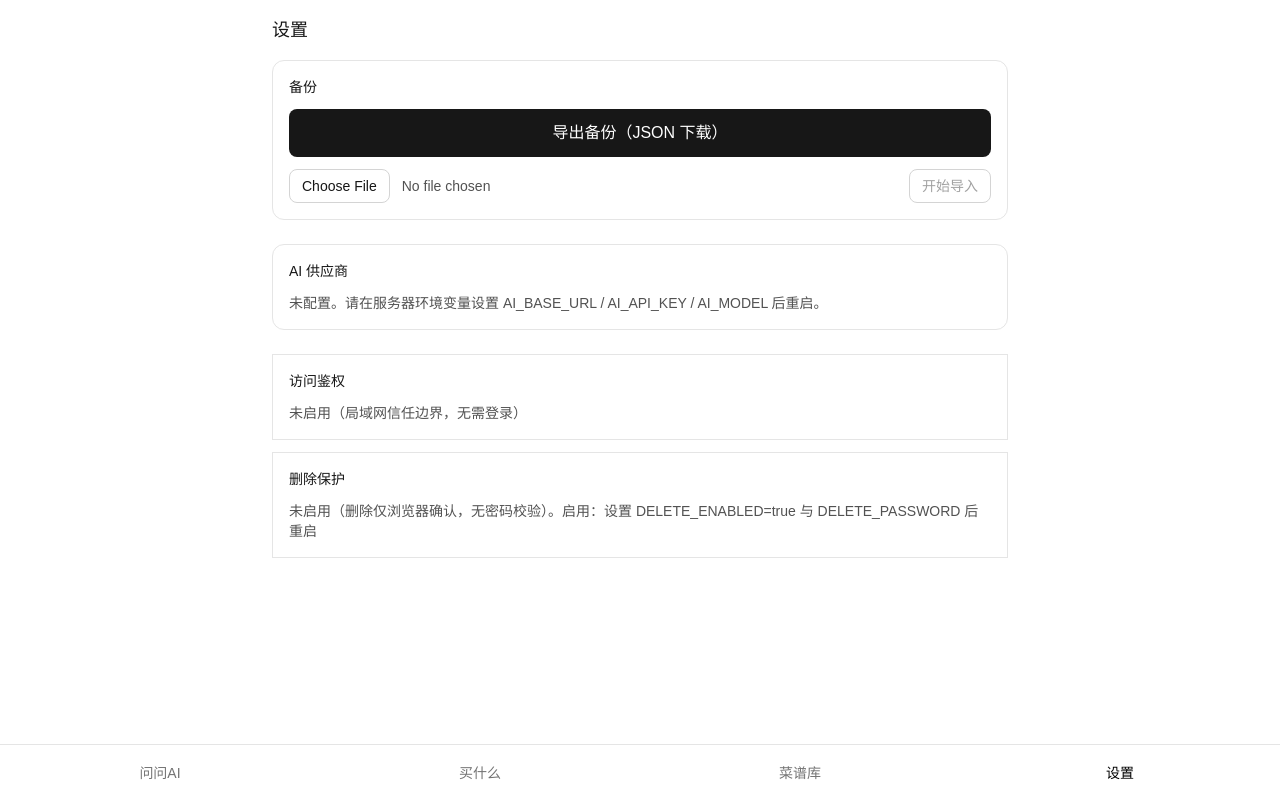
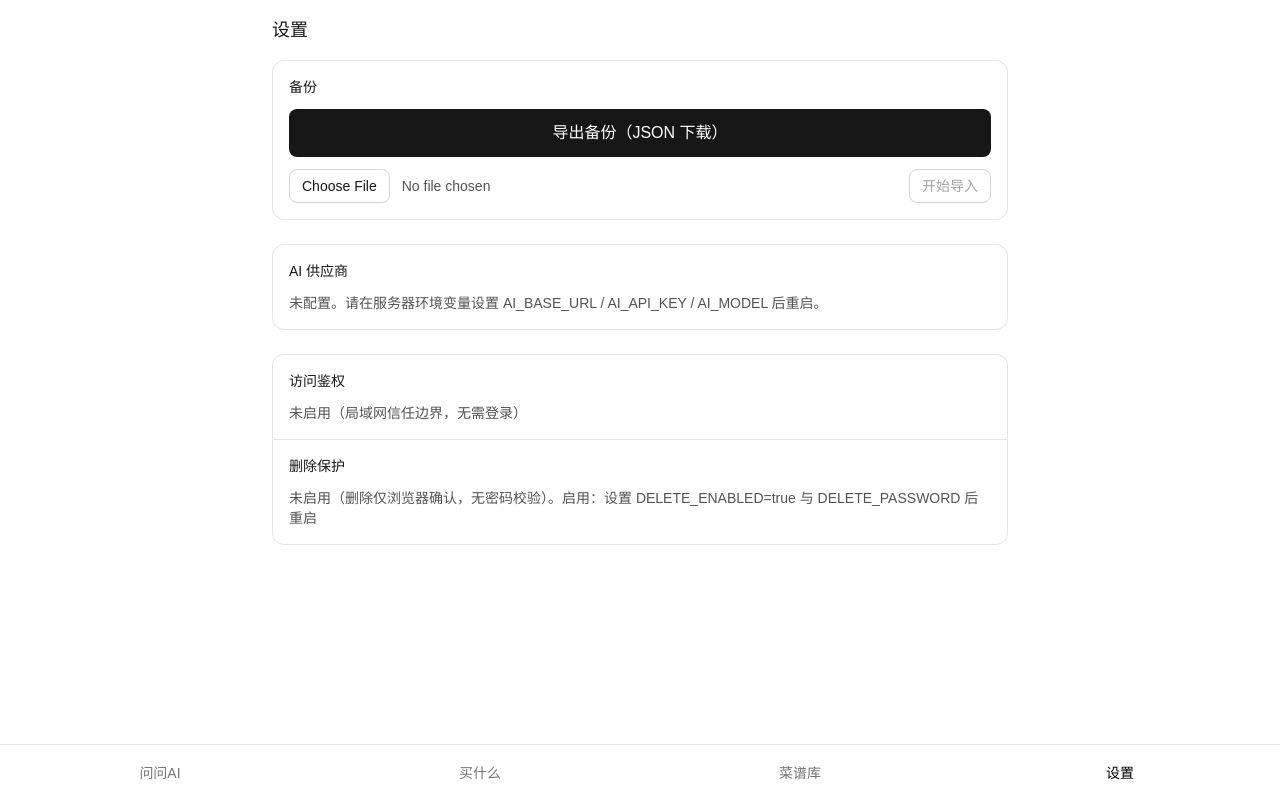
Before and after one commit to Zhangxml/AI-eat, a Next.js app: page /settings in a window 1280 px wide. Built offline with nearby package versions, Linux system fonts and the light colour scheme; no server answers.

Commit message:
style: 访问鉴权+删除保护合并为分组卡片——上卡顶部圆角、下卡底部圆角、中缝贴合

```diff
--- a/src/app/settings/page.tsx
+++ b/src/app/settings/page.tsx
@@ -223,8 +223,9 @@ export default function SettingsPage() {
         )}
       </section>
 
-      {/* 鉴权状态展示：PASSWORD 是否启用（无圆角直角卡片，与删除保护卡以 12px 间隔分开） */}
-      <section className="mb-3 rounded-none border border-neutral-200 p-4 dark:border-neutral-800">
+      {/* 鉴权状态展示：PASSWORD 是否启用。与删除保护卡构成一组（分组卡片样式）：
+          上卡只留顶部圆角、下卡只留底部圆角，两卡贴合无间隔，组间与其他卡片一致（mb-6） */}
+      <section className="rounded-t-xl border border-b-0 border-neutral-200 p-4 dark:border-neutral-800">
         <h2 className="mb-3 text-sm font-medium text-neutral-900 dark:text-neutral-100">访问鉴权</h2>
         <p className="text-sm text-neutral-600 dark:text-neutral-400">
           {config === null
@@ -236,7 +237,7 @@ export default function SettingsPage() {
       </section>
 
       {/* 删除保护状态展示：DELETE_ENABLED+DELETE_PASSWORD 是否启用（删除菜谱需输密码，服务端校验） */}
-      <section className="rounded-none border border-neutral-200 p-4 dark:border-neutral-800">
+      <section className="rounded-b-xl border border-neutral-200 p-4 dark:border-neutral-800">
         <h2 className="mb-3 text-sm font-medium text-neutral-900 dark:text-neutral-100">删除保护</h2>
         <p className="text-sm text-neutral-600 dark:text-neutral-400">
           {config === null
```
